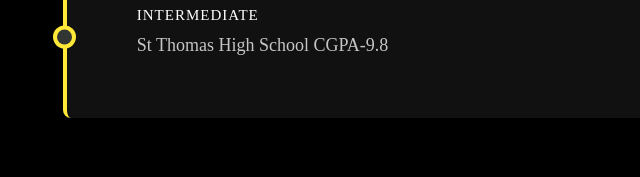
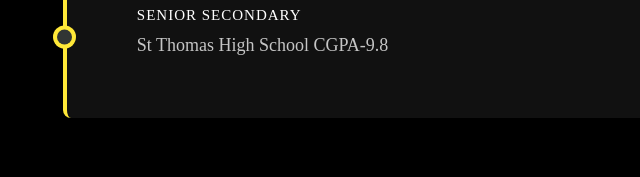
Before and after one commit to akgupta2075/Portfolio, a plain HTML site: page index.html in a window 1280 px wide. Shown: the part 3795-3972 px from the top of the page, 174-814 px from the left. Drawn offline with nearby package versions, Linux system fonts and the light colour scheme; a web font is replaced by a local one.

Commit message:
index.html

```diff
--- a/index.html
+++ b/index.html
@@ -294,7 +294,7 @@
                         <a href="" class="cta"></a>
                     </li>
                     <li class="date" data-date="April 2016-May 2017" data-aos="fade-up" data-aos-duration="300ms">
-                        <h1>Intermediate</h1>
+                        <h1>Senior Secondary</h1>
                         <p>St Thomas High School CGPA-9.8
                         </p>
                         <br>
```
